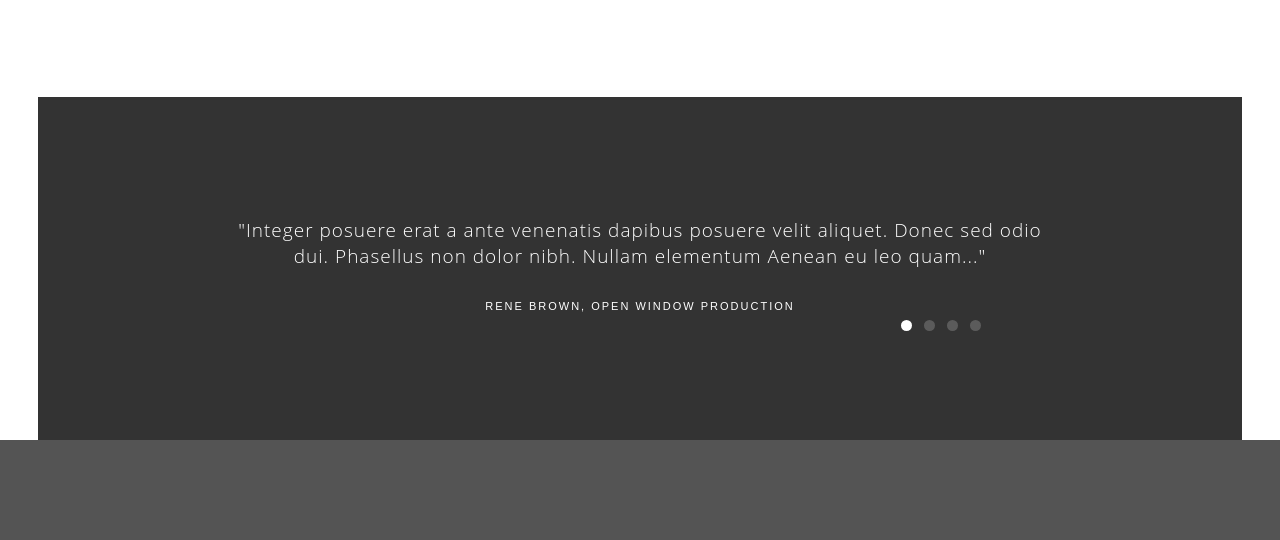
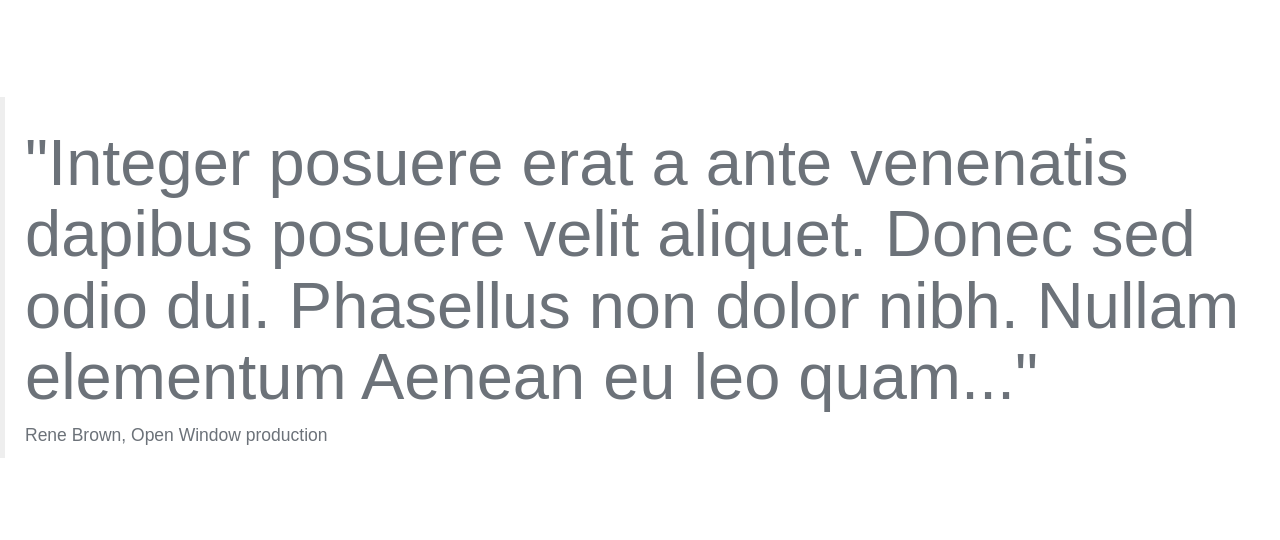
Before and after one commit to Hangie921/tammy, a plain HTML site: page proj1.html in a window 1280 px wide. Shown: the part 673-1213 px from the top of the page. Drawn offline with nearby package versions, Linux system fonts and the light colour scheme.

Commit message:
rm useless testmina style

```diff
--- a/css/main.css
+++ b/css/main.css
@@ -558,42 +558,6 @@ ul li {
 
 
 
-/* ------------------------------------------------------------------------------
-	 Testimonials
--------------------------------------------------------------------------------*/
-
-.testimonials {
-  width: 94%;
-  margin: auto;
-  background-color: #333;
-  position: relative;
-  text-align: center;
-}
-
-.testimonials blockquote {
-  border: 0;
-  margin: 0;
-  padding: 100px 15%;
-}
-
-.testimonials h1 {
-  color: #fff;
-  font: 19px "Open Sans", sans-serif;
-  font-weight: 300;
-  letter-spacing: 1px;
-}
-
-.testimonials p {
-  color: #fff;
-  display: block;
-  font-size: 11px;
-  font-style: normal;
-  letter-spacing: 2px;
-  font-weight: 400;
-  margin-top: 30px;
-  text-transform: uppercase;
-}
-
 
 
 /* ------------------------------------------------------------------------------
```
